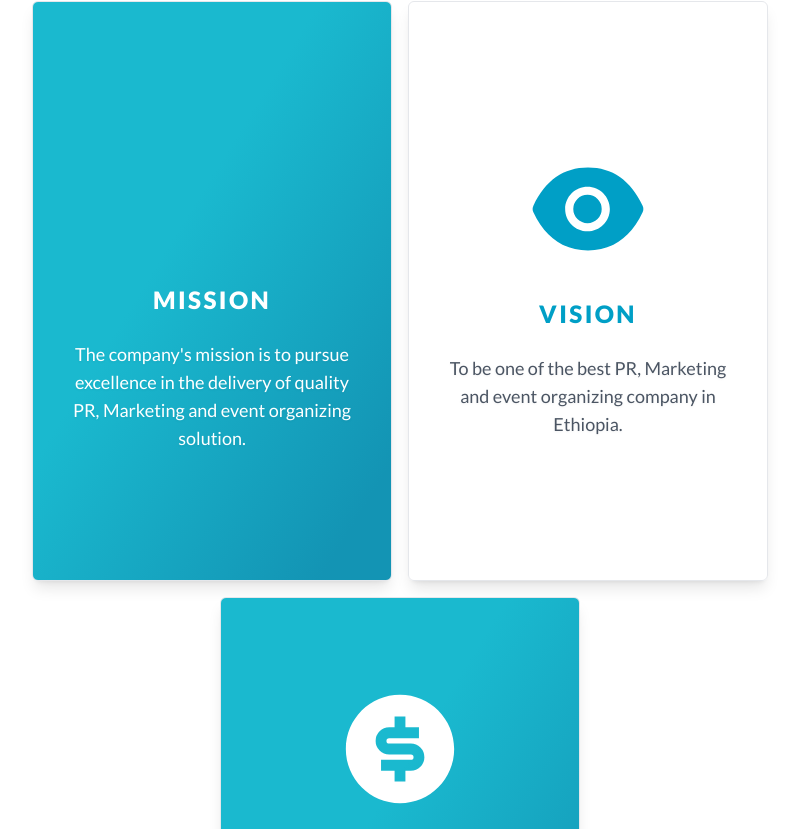
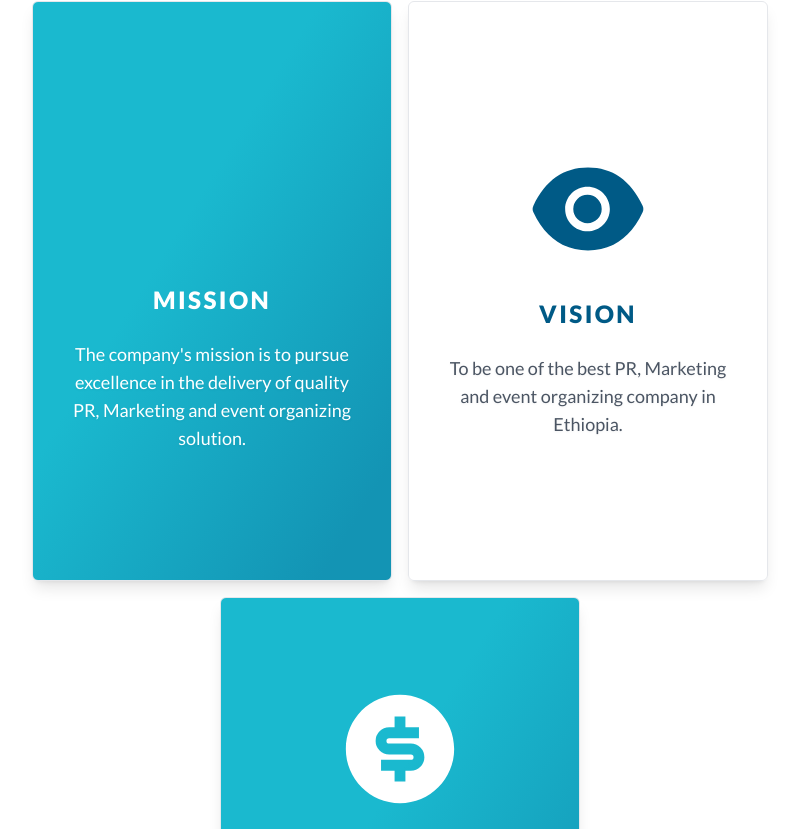
Before and after one commit to NatiG100/dil, a Next.js app: page / in a window 1280 px wide. Shown: the part 1971-2800 px from the top of the page, without its empty margins (240-1039 px from the left). Built offline with nearby package versions, Linux system fonts and the light colour scheme; some icons are missing.

Commit message:
change primary color

```diff
--- a/tailwind.config.ts
+++ b/tailwind.config.ts
@@ -16,7 +16,7 @@ const config: Config = {
           'conic-gradient(from 180deg at 50% 50%, var(--tw-gradient-stops))',
       },
       colors:{
-        'primary':"#009FC6",
+        'primary':"#005a86",
         'background':"#F5F5F5",
       },
       fontFamily:{
```
